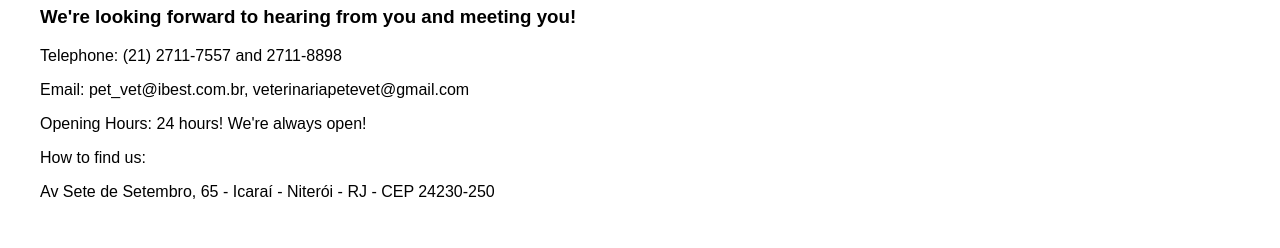
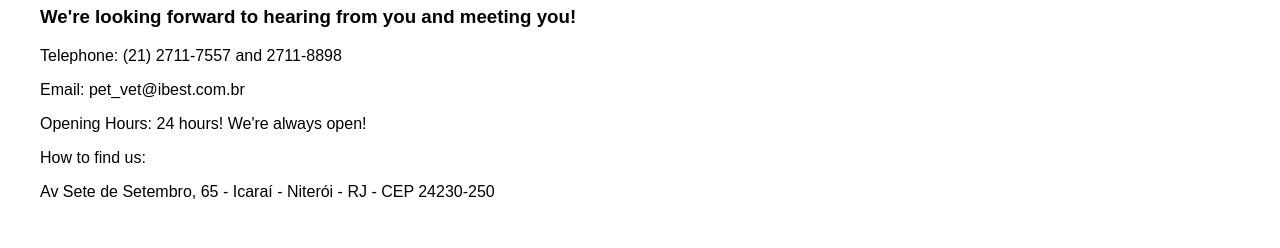
Before and after one commit to veterinariapetevet/veterinariapetevet.github.io, a plain HTML site: page en/contact-us.html in a window 1280 px wide. Shown: the part 540-788 px from the top of the page. Drawn offline with Linux system fonts and the light colour scheme.

Commit message:
commit 019

```diff
--- a/en/contact-us.html
+++ b/en/contact-us.html
@@ -68,7 +68,7 @@
 		        <h2>Contact Us</h2>
 		        <h3>We're looking forward to hearing from you and meeting you!</h3>
 		        <p>Telephone: (21) 2711-7557 and 2711-8898</p>
-		        <p>Email: pet_vet@ibest.com.br, veterinariapetevet@gmail.com</p>
+		        <p>Email: pet_vet@ibest.com.br</p>
 		        <p>Opening Hours: 24 hours! We're always open!</p>
 		        <p>How to find us:</p>
 		        <p>Av Sete de Setembro, 65 - Icaraí - Niterói - RJ - CEP 24230-250</p>
```
Also changed, not shown: es/hable-con-nosotros.html (+1 -1 lines), pt/fale-conosco.html (+1 -1 lines).
